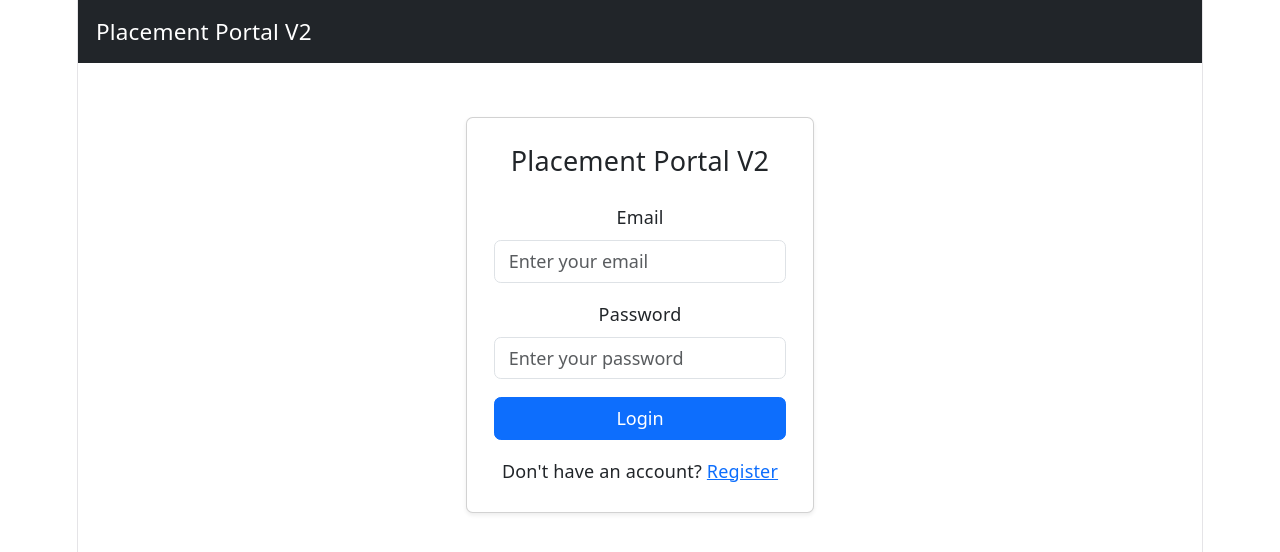
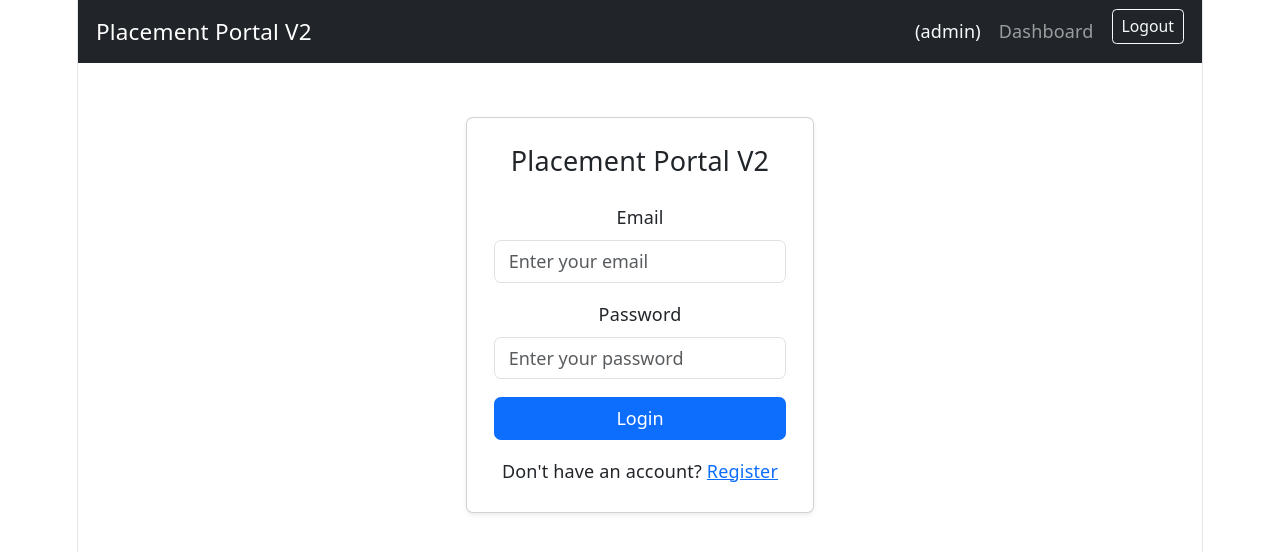
Before and after one commit to 23f2001849/placement-portal-v2-23f2001849, a Vue app in the folder frontend/: page /login in a window 1280 px wide. Shown: the top 552 px of the page. Built offline with nearby package versions, Linux system fonts and the light colour scheme; sample sign-in values are in the browser's storage.

Commit message:
Added role-aware NavBar with logout

```diff
--- a/frontend/src/components/NavBar.vue
+++ b/frontend/src/components/NavBar.vue
@@ -1,8 +1,54 @@
 <template>
   <nav class="navbar navbar-expand-lg navbar-dark bg-dark px-3">
-    <span class="navbar-brand">Placement Portal V2</span>
+    <RouterLink class="navbar-brand" to="/">Placement Portal V2</RouterLink>
+
+    <div class="collapse navbar-collapse">
+      <ul class="navbar-nav ms-auto">
+
+        <template v-if="authStore.isAuthenticated">
+          <li class="nav-item">
+            <span class="nav-link text-light">
+              {{ authStore.email }} ({{ authStore.role }})
+            </span>
+          </li>
+          <li class="nav-item">
+            <RouterLink
+              class="nav-link"
+              :to="`/${authStore.role}/dashboard`"
+            >
+              Dashboard
+            </RouterLink>
+          </li>
+          <li class="nav-item">
+            <button class="btn btn-outline-light btn-sm ms-2" @click="handleLogout">
+              Logout
+            </button>
+          </li>
+        </template>
+
+        <template v-else>
+          <li class="nav-item">
+            <RouterLink class="nav-link" to="/login">Login</RouterLink>
+          </li>
+          <li class="nav-item">
+            <RouterLink class="nav-link" to="/register">Register</RouterLink>
+          </li>
+        </template>
+
+      </ul>
+    </div>
   </nav>
 </template>
 
 <script setup>
+import { useAuthStore } from '@/stores/auth'
+import { useRouter } from 'vue-router'
+
+const authStore = useAuthStore()
+const router = useRouter()
+
+async function handleLogout() {
+  await authStore.logout()
+  router.push({ name: 'login' })
+}
 </script>
```
